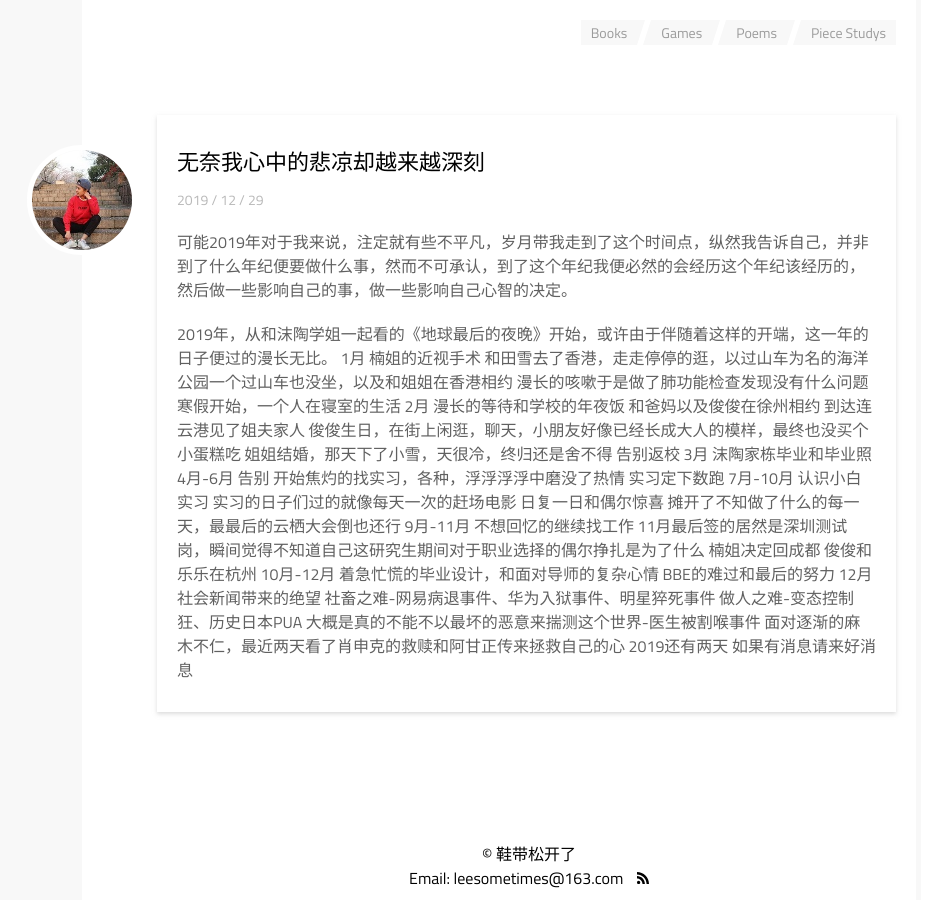
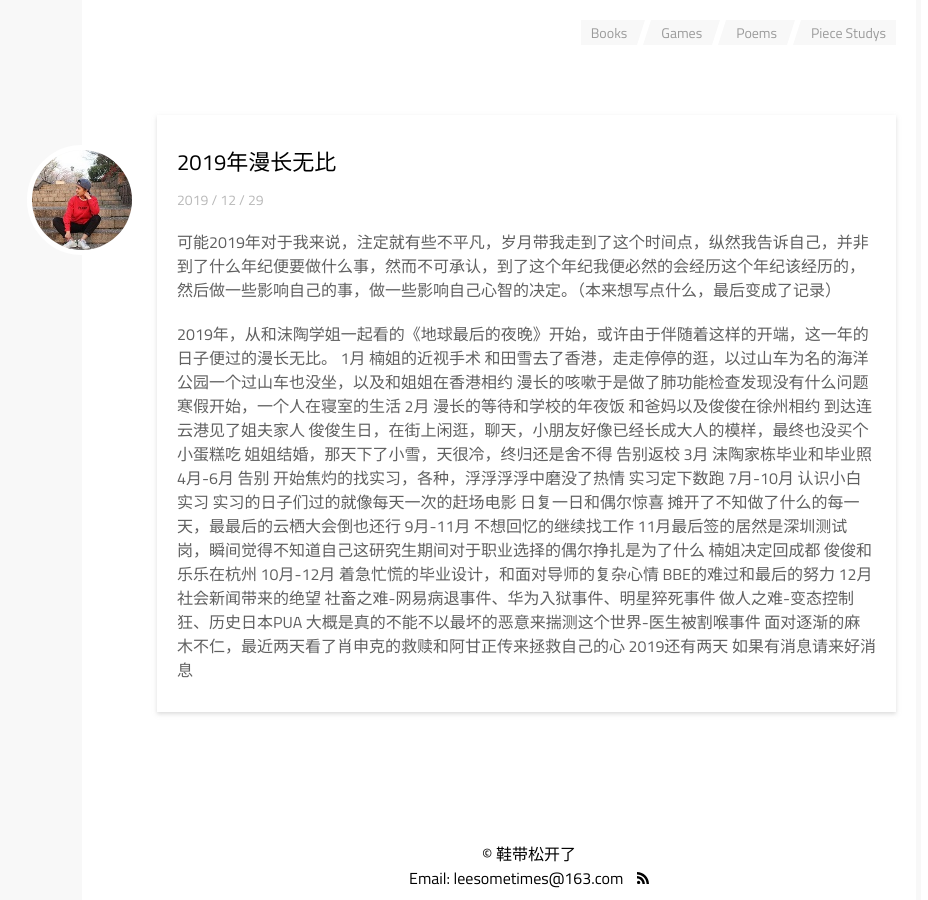
Before and after one commit to moshanghuakaili/moshanghuakaili.github.io, a Jekyll site: the page built from _posts/2019-12-29-2019年漫长无比.md, in a window 1280 px wide. Shown: the whole page, without its empty margins (231-1159 px from the left). Built offline with Jekyll 4.4.1, drawn with Linux system fonts in a browser that asks for light colours; comment, search, counter and statistics services are not loaded.

Commit message:
Update and rename 2019-12-29-无奈我心中的悲凉越来越深刻.md to 2019-12-29-2019年漫长无比.md

```diff
--- a/_posts/2019-12-29-无奈我心中的悲凉越来越深刻.md
+++ b/_posts/2019-12-29-2019年漫长无比.md
@@ -1,11 +1,11 @@
 ---
-title: 无奈我心中的悲凉却越来越深刻
+title: 2019年漫长无比
 date: 2019-12-29
 type: 2
 category: Poem
 ---
 
-可能2019年对于我来说，注定就有些不平凡，岁月带我走到了这个时间点，纵然我告诉自己，并非到了什么年纪便要做什么事，然而不可承认，到了这个年纪我便必然的会经历这个年纪该经历的，然后做一些影响自己的事，做一些影响自己心智的决定。
+可能2019年对于我来说，注定就有些不平凡，岁月带我走到了这个时间点，纵然我告诉自己，并非到了什么年纪便要做什么事，然而不可承认，到了这个年纪我便必然的会经历这个年纪该经历的，然后做一些影响自己的事，做一些影响自己心智的决定。（本来想写点什么，最后变成了记录）
 
 2019年，从和沫陶学姐一起看的《地球最后的夜晚》开始，或许由于伴随着这样的开端，这一年的日子便过的漫长无比。
 1月
```
